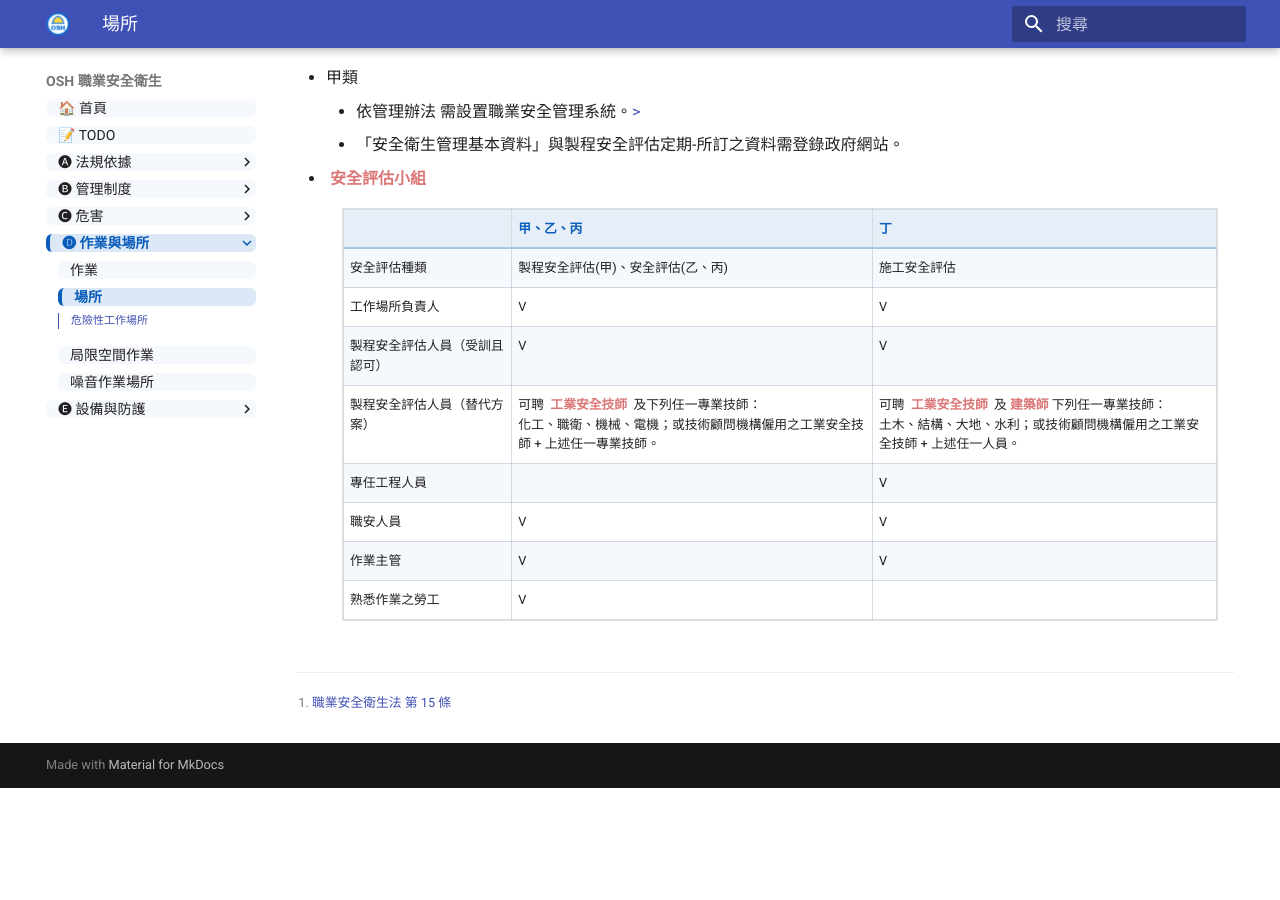
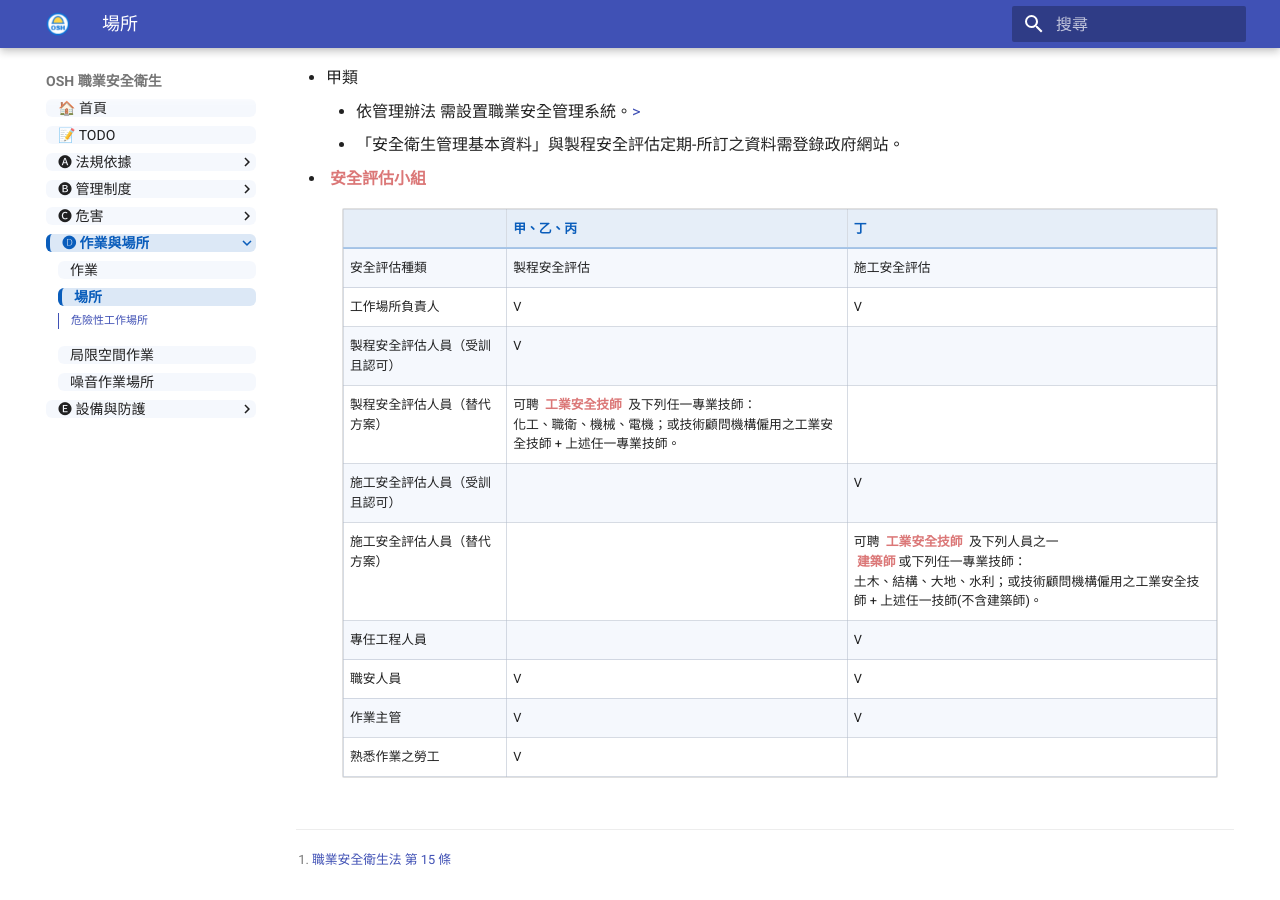
Before and after one commit to YuCH-Hank/OSH, an MkDocs documentation site: the page built from docs/D_作業與場所/場所.md, in a window 1280 px wide and 900 px high, scrolled down 2478 px. Built offline with MkDocs 1.6.1 and Material for MkDocs 9.7.7, drawn with Linux system fonts in a browser that asks for light colours; comment, search, counter and statistics services are not loaded; before the commit the page ends 3266 px from its top, so only the background shows below that.

Commit message:
Update safety assessment criteria for construction sites in documentation

```diff
--- a/docs/D_作業與場所/場所.md
+++ b/docs/D_作業與場所/場所.md
@@ -52,15 +52,17 @@
 
 -   **安全評估小組**
 
-    |                                | 甲、乙、丙                                                                                                                  | 丁                                                                                                                                |
-    | ------------------------------ | --------------------------------------------------------------------------------------------------------------------------- | --------------------------------------------------------------------------------------------------------------------------------- |
-    | 安全評估種類                   | 製程安全評估(甲)、安全評估(乙、丙)                                                                                          | 施工安全評估                                                                                                                      |
-    | 工作場所負責人                 | V                                                                                                                           | V                                                                                                                                 |
-    | 製程安全評估人員（受訓且認可） | V                                                                                                                           | V                                                                                                                                 |
-    | 製程安全評估人員（替代方案）   | 可聘 **工業安全技師** 及下列任一專業技師：<br>化工、職衛、機械、電機；或技術顧問機構僱用之工業安全技師 + 上述任一專業技師。 | 可聘 **工業安全技師** 及**建築師**下列任一專業技師：<br>土木、結構、大地、水利；或技術顧問機構僱用之工業安全技師 + 上述任一人員。 |
-    | 專任工程人員                   |                                                                                                                             | V                                                                                                                                 |
-    | 職安人員                       | V                                                                                                                           | V                                                                                                                                 |
-    | 作業主管                       | V                                                                                                                           | V                                                                                                                                 |
-    | 熟悉作業之勞工                 | V                                                                                                                           |                                                                                                                                   |
+    |                                | 甲、乙、丙                                                                                                                  | 丁                                                                                                                                                               |
+    | ------------------------------ | --------------------------------------------------------------------------------------------------------------------------- | ---------------------------------------------------------------------------------------------------------------------------------------------------------------- |
+    | 安全評估種類                   | 製程安全評估                                                                                                                | 施工安全評估                                                                                                                                                     |
+    | 工作場所負責人                 | V                                                                                                                           | V                                                                                                                                                                |
+    | 製程安全評估人員（受訓且認可） | V                                                                                                                           |                                                                                                                                                                  |
+    | 製程安全評估人員（替代方案）   | 可聘 **工業安全技師** 及下列任一專業技師：<br>化工、職衛、機械、電機；或技術顧問機構僱用之工業安全技師 + 上述任一專業技師。 |                                                                                                                                                                  |
+    | 施工安全評估人員（受訓且認可） |                                                                                                                             | V                                                                                                                                                                |
+    | 施工安全評估人員（替代方案）   |                                                                                                                             | 可聘 **工業安全技師** 及下列人員之一<br> **建築師**或下列任一專業技師：<br>土木、結構、大地、水利；或技術顧問機構僱用之工業安全技師 + 上述任一技師(不含建築師)。 |
+    | 專任工程人員                   |                                                                                                                             | V                                                                                                                                                                |
+    | 職安人員                       | V                                                                                                                           | V                                                                                                                                                                |
+    | 作業主管                       | V                                                                                                                           | V                                                                                                                                                                |
+    | 熟悉作業之勞工                 | V                                                                                                                           |                                                                                                                                                                  |
 
 [^1]: [職業安全衛生法 第 15 條](https://law.moj.gov.tw/LawClass/LawSingle.aspx?pcode=N0060001&flno=15)
```
